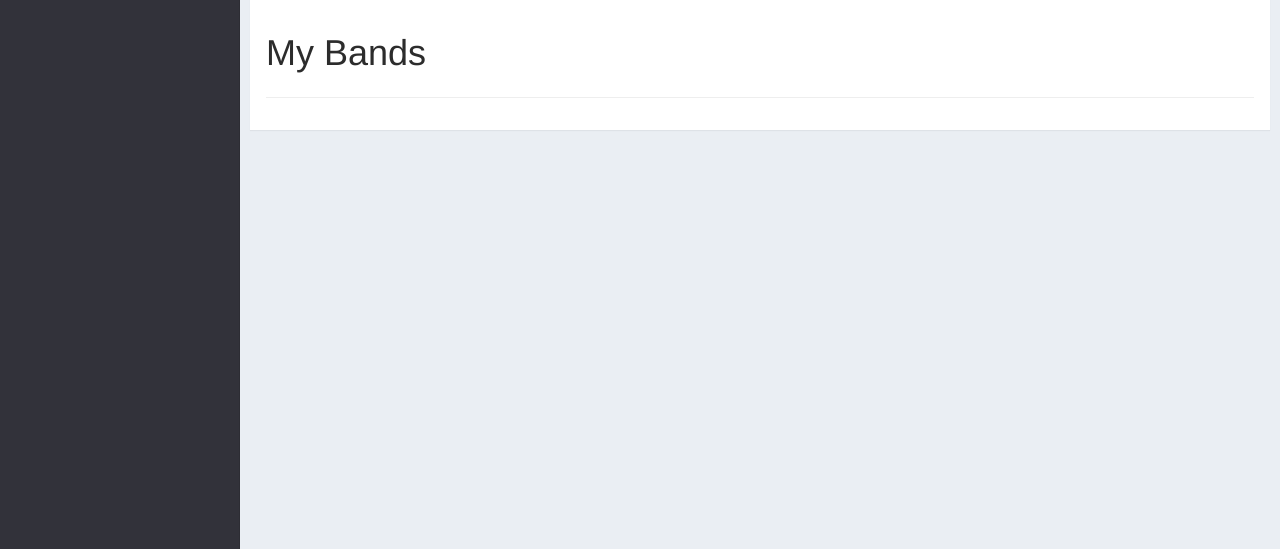
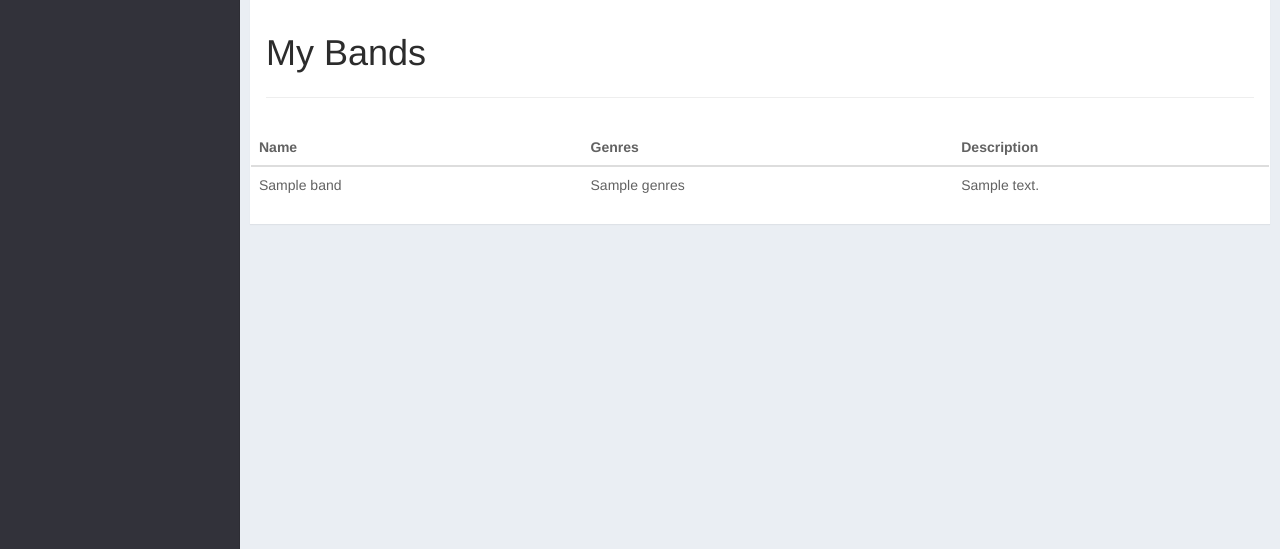
Before and after one commit to OneTesseractInMultiverse/G-ra, a Flask app: template templates/dashboard/index.html in a window 1280 px wide. Shown: the part 202-751 px from the top of the page. Run offline with Flask 2, Linux system fonts and the light colour scheme; the template is opened without the code that fills it: most values are stand-ins (such as "Sample title", 1, 10 or a date in 2020); parts of the project's set-up code (start-up, migrations or seed data) failed here and were passed over; some libraries are stand-ins or nearby versions; some web fonts are replaced.

Commit message:
bands now are displayed

```diff
--- a/templates/dashboard/index.html
+++ b/templates/dashboard/index.html
@@ -37,23 +37,28 @@
                 </header>
                 <div class="">
 
-                    <ul class="Notification-list list-group">
 
-                        <!--
-                        <li class="Notification list-group-item">
-                            <button class="Notification__status Notification__status--read" type="button" name="button"></button>
-                            <a href="javaScritp:;">
-                                <div class="Notification__avatar pull-left" >
-                                    <img src="imgs/a0.jpg" alt="...">
-                                </div>
-                                <div class="Notification__highlight">
-                                    <p class="Notification__highlight-excerpt"><b>Jonathan Smith</b> and 4 other people like your post “Awesome Bootstrap dashbord”.</p>
-                                    <p class="Notification__highlight-time">1 day ago</p>
-                                </div>
-                            </a>
-                        </li>
-                        -->
-                    </ul>
+                    <table class="table">
+
+                                <thead>
+                                    <tr>
+                                        <th>Name</th>
+                                        <th>Genres</th>
+                                        <th>Description</th>
+
+                                    </tr>
+                                </thead>
+                                <tbody>
+                                    {% for band in bands %}
+                                        <tr>
+                                            <td>{{band.name}}</td>
+                                            <td>{{band.genres}}</td>
+                                            <td>{{band.description}}</td>
+                                        </tr>
+                                    {% endfor %}
+                                </tbody>
+
+
                 </div>
             </div>
         </div>
```
Also changed, not shown: gora/controllers/dashboard_controller.py (+12 -3 lines).
